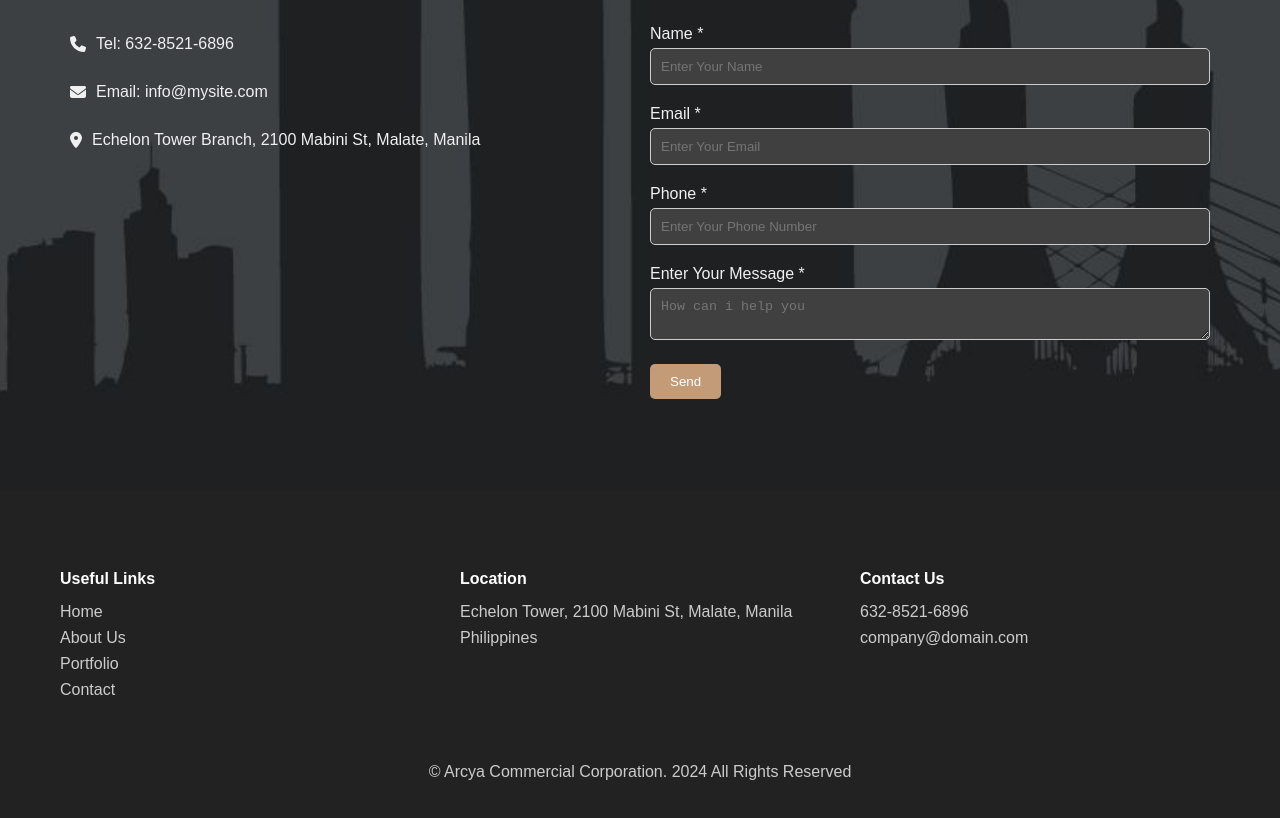
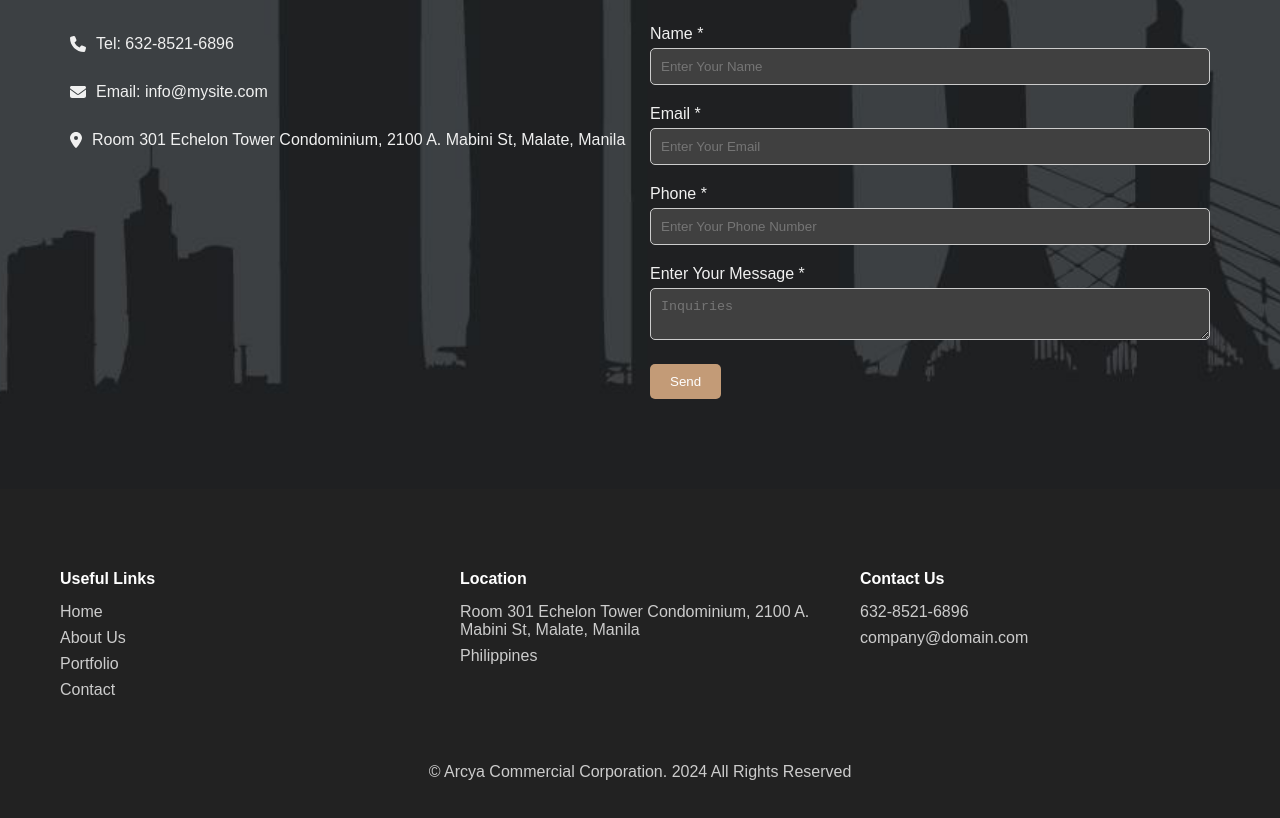
Before and after one commit to johneroz/ArcyaWebsite, a React (Vite) app: page /contact in a window 1280 px wide. Shown: the part 660-1478 px from the top of the page. Built offline with nearby package versions, Linux system fonts and the light colour scheme.

Commit message:
Initial commit

```diff
--- a/src/components/Contact.jsx
+++ b/src/components/Contact.jsx
@@ -22,7 +22,7 @@ function Contact() {
           <h3>Get in Touch:</h3>
           <p><FontAwesomeIcon icon={faPhone} /> Tel: 632-8521-6896</p>
           <p><FontAwesomeIcon icon={faEnvelope} /> Email: info@mysite.com</p>
-          <p><FontAwesomeIcon icon={faMapMarkerAlt} /> Echelon Tower Branch, 2100 Mabini St, Malate, Manila</p>
+          <p><FontAwesomeIcon icon={faMapMarkerAlt} /> Room 301 Echelon Tower Condominium, 2100 A. Mabini St, Malate, Manila</p>
         </div>
         <div className="contact-form">
           <h3>Contact Us:</h3>
@@ -37,7 +37,7 @@ function Contact() {
             <input type="phone" id="phone" name="phone" placeholder="Enter Your Phone Number" />
 
             <label htmlFor="message">Enter Your Message *</label>
-            <textarea id="message" name="message" placeholder="How can i help you"></textarea>
+            <textarea id="message" name="message" placeholder="Inquiries"></textarea>
 
             <button type="submit">Send</button>
           </form>
--- a/src/components/Footer.jsx
+++ b/src/components/Footer.jsx
@@ -16,7 +16,7 @@ const Footer = () => {
         </div>
         <div className="footer-section">
           <h4>Location</h4>
-          <p>Echelon Tower, 2100 Mabini St, Malate, Manila</p>
+          <p>Room 301 Echelon Tower Condominium, 2100 A. Mabini St, Malate, Manila</p>
           <p>Philippines</p>
         </div>
         <div className="footer-section">
```
Also changed, not shown: src/assets/AboutImages/aboutBackground.jpg.
